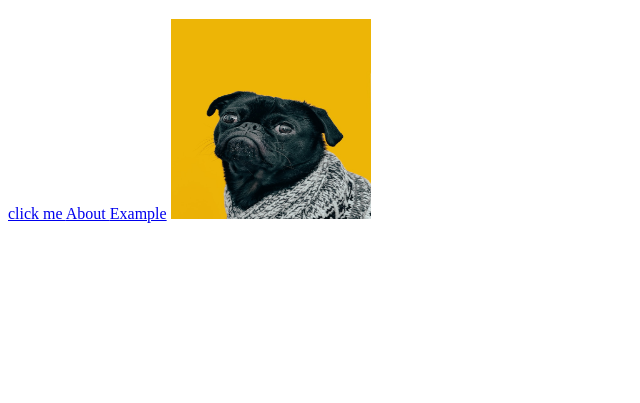
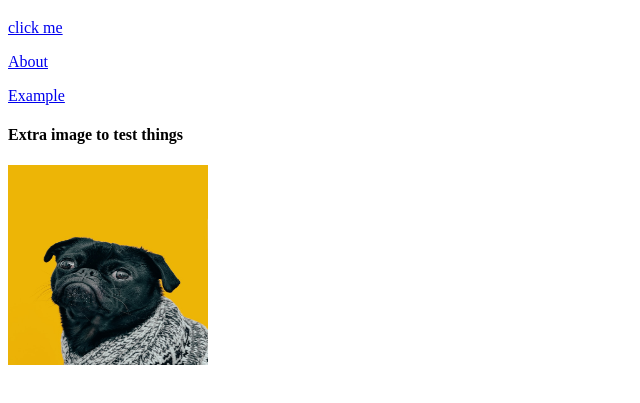
Before and after one commit to Huijting/git_test, a plain HTML site: page odin-links-and-images/index.html in a window 1280 px wide. Shown: the part 61-464 px from the top of the page, without its empty margins (0-640 px from the left). Drawn offline with Linux system fonts and the light colour scheme.

Commit message:
Change index file for readability
Now its more easy to see the different links by adding paragrafs

```diff
--- a/odin-links-and-images/index.html
+++ b/odin-links-and-images/index.html
@@ -9,9 +9,13 @@
     <h1>Homepage</h1>
         <a href="https://www.theodinproject.com/about" target="_blank rel="noopener no referrer"> click me </a>
 
-        <a href="./pages/about.html"> About </a>
-        <a href="./pages//example.html">  Example</a>
-
+        <p>
+            <a href="./pages/about.html"> About </a>
+        </p>
+        <p>
+            <a href="./pages//example.html">  Example</a>
+        </p>
+        <h4> Extra image to test things</h4>
         <img src="./images/dog.jpg" alt="That big dog" height="200" width="200">
 </body>
 </html>
```
